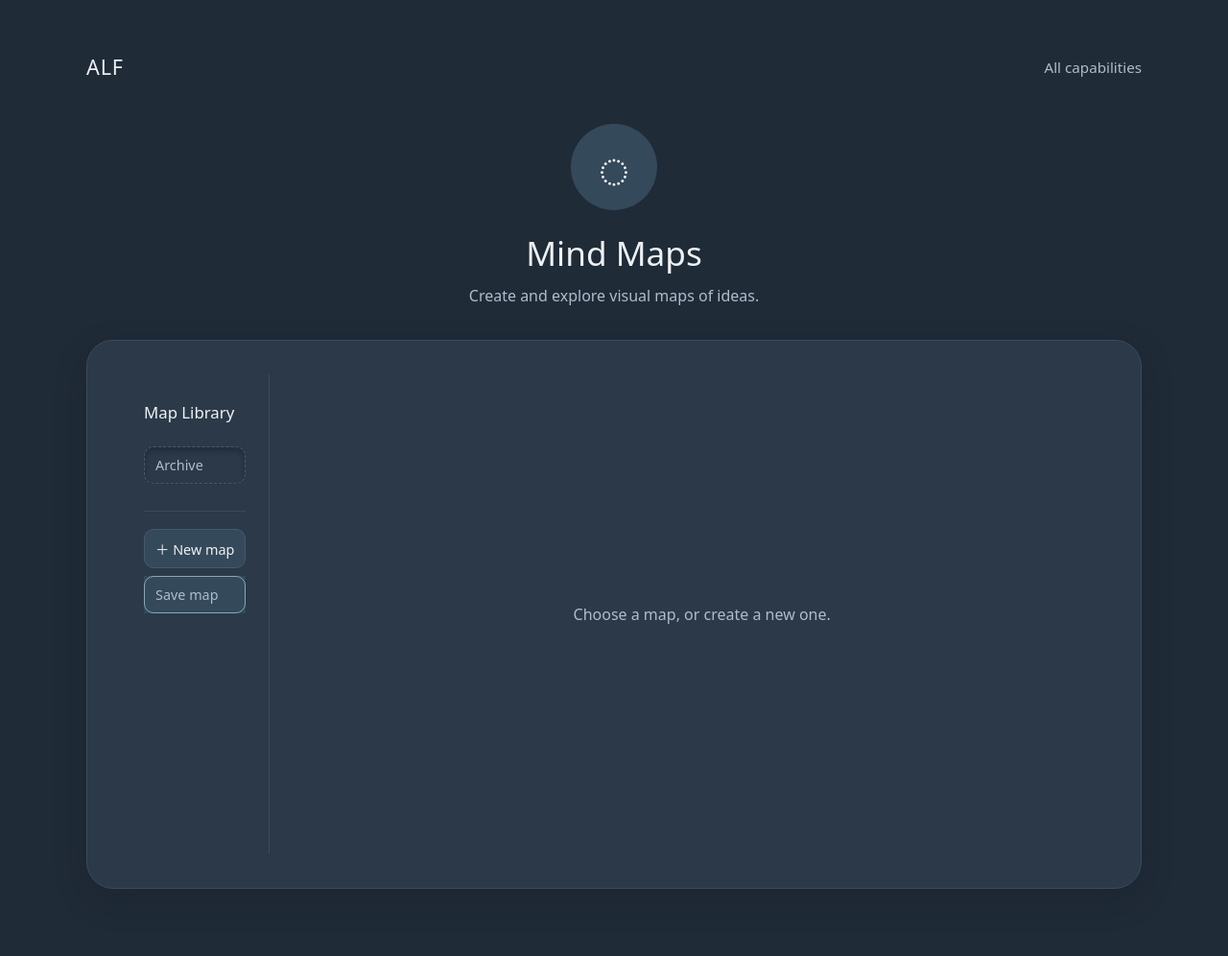
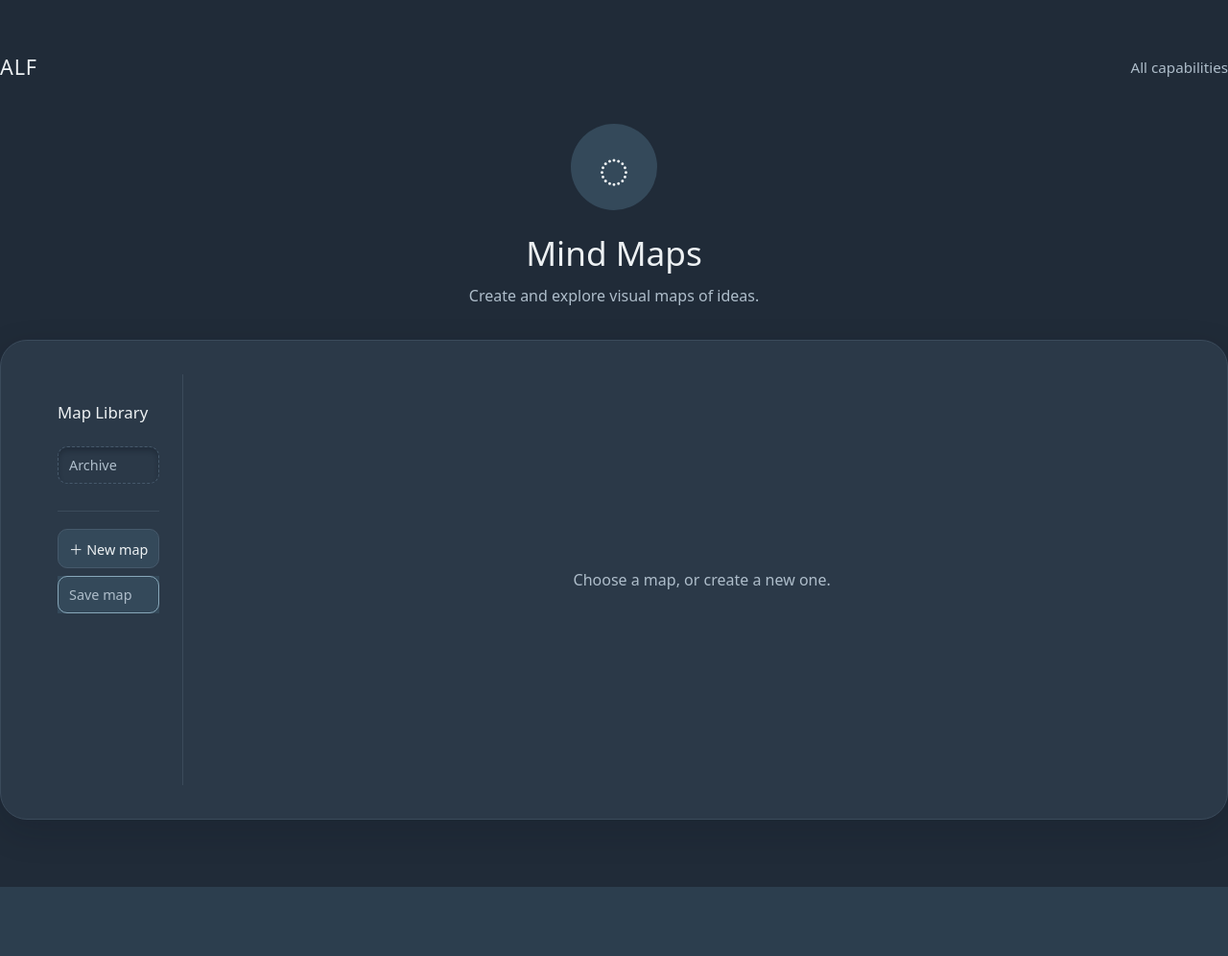
Before and after one commit to pierreworking-cyber/alf, a Flask app: page /mindmaps in a window 1280 px wide. Shown: the whole page at 96% size. After the commit the page ends 924 px from the top, so only its background shows below. Run offline with Flask 3, Linux system fonts and the light colour scheme; data comes from the database, SQL or seed files in the repository; data that the repository does not hold is empty; a map, chart or similar area stays blank.

Commit message:
Improve mind map canvas dragging and layout

```diff
--- a/src/alf/web/static/mindmaps.css
+++ b/src/alf/web/static/mindmaps.css
@@ -1,4 +1,5 @@
 main {
+    width: 100%;
     padding: 55px 0 70px;
 }
 
@@ -286,8 +287,7 @@
     border-color: #edf1f3;
 }
 
-    #jsmind-container {
+#jsmind-container {
     width: 100%;
-    height: 500px;
-    min-height: 500px;
+    height: 100%;
 }
--- a/src/alf/web/static/mindmaps.js
+++ b/src/alf/web/static/mindmaps.js
@@ -6,7 +6,8 @@
     theme: "primary",
     mode: "full",
     view: {
-        draggable: true
+        draggable: true,
+        hide_scrollbars_when_draggable: true
     }
 };
 
--- a/src/alf/web/templates/mindmaps.html
+++ b/src/alf/web/templates/mindmaps.html
@@ -87,6 +87,7 @@
         </section>
 
         <script src="{{ url_for('static', filename='jsmind/jsmind.js') }}"></script>
+        <script src="{{ url_for('static', filename='jsmind/jsmind.draggable-node.js') }}"></script>
         <script src="{{ url_for('static', filename='mindmaps.js') }}"></script>
     </main>
 </body>
```
